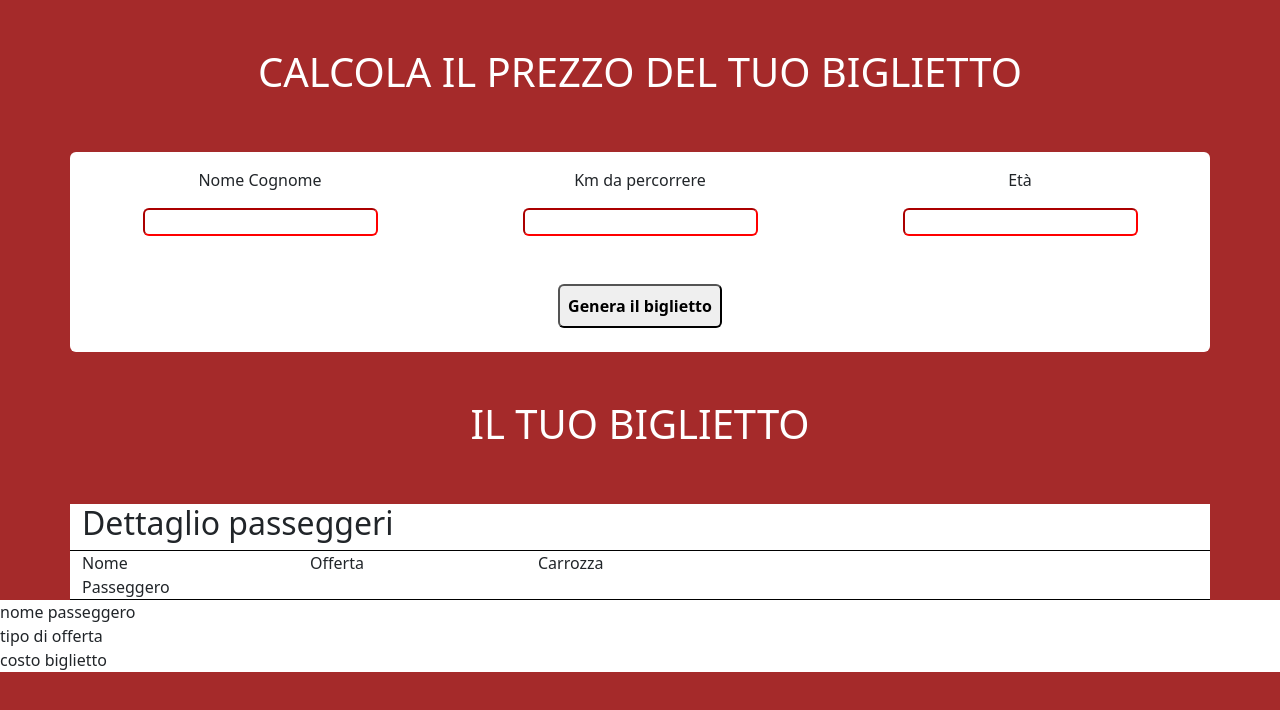
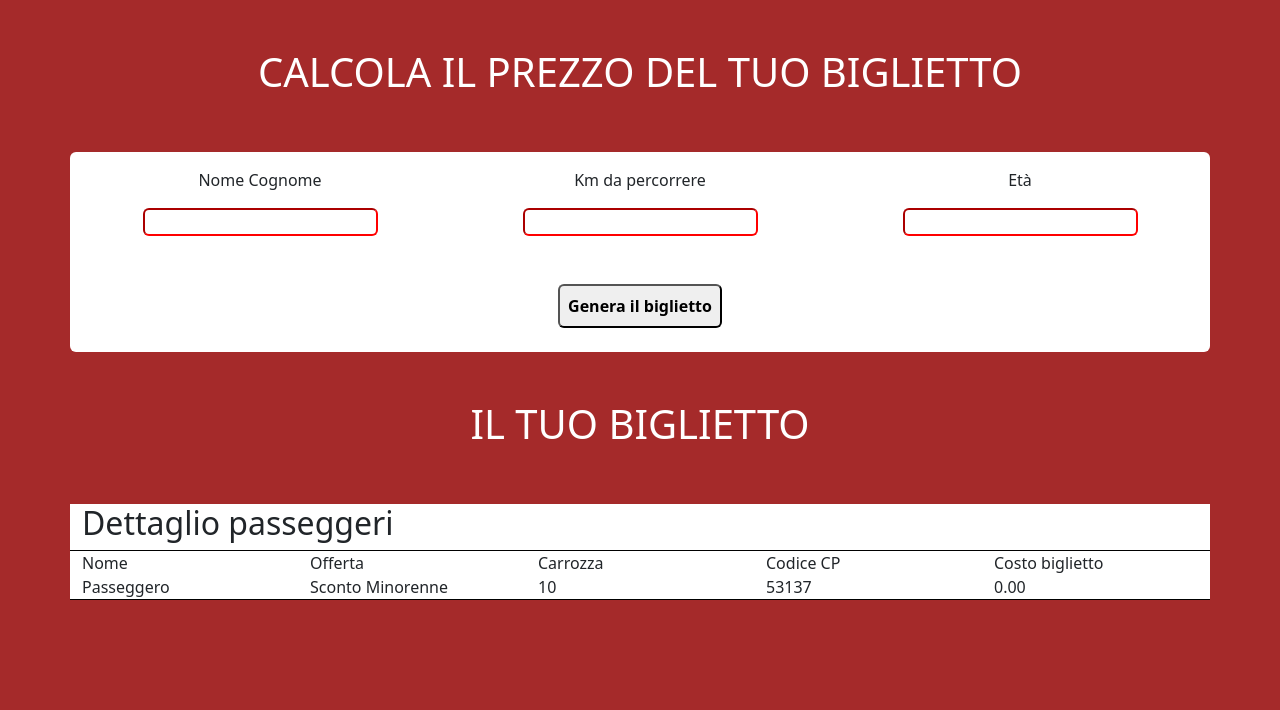
Before and after one commit to marcoarnulfo/js-biglietto-treno-form, a plain HTML site: page index.html in a window 1280 px wide. Both pictures are taken after a click on the button "Genera il biglietto". Drawn offline with nearby package versions, Linux system fonts and the light colour scheme.

Commit message:
end project

```diff
--- a/assets/js/main.js
+++ b/assets/js/main.js
@@ -31,9 +31,23 @@ buttonGenerator.addEventListener("click" , function(){
     const scontoOver = (price - price * discountOver)
 
     if (userAge.value < 18){
-        console.log(scontoMinorenne.toFixed(2) , "applicato sconto minorenne");
+        document.getElementById("nome_del_passeggero").innerHTML = nomeUtente.value
+        document.getElementById("tipo_sconto").innerHTML = "Sconto Minorenne"
+        document.getElementById("numero_carrozza").innerHTML = Math.floor((Math.random() * 10) + 1)
+        document.getElementById("codice_cp").innerHTML = Math.floor((Math.random() * 100000) + 1)
+        document.getElementById("costo_biglietto").innerHTML = scontoMinorenne.toFixed(2)
+
+        // console.log(scontoMinorenne.toFixed(2) , "applicato sconto minorenne");
+        // console.log(nomeUtente.value);
+        // console.log(userAge.value);
 
     } else if (userAge.value > 65){
-        console.log(scontoOver.toFixed(2) , "applicato sconto over65");
+        document.getElementById("nome_del_passeggero").innerHTML = nomeUtente.value
+        document.getElementById("tipo_sconto").innerHTML = "Sconto over 65"
+        document.getElementById("numero_carrozza").innerHTML = Math.floor((Math.random() * 10) + 1)
+        document.getElementById("codice_cp").innerHTML = Math.floor((Math.random() * 100000) + 1)
+        document.getElementById("costo_biglietto").innerHTML = scontoOver.toFixed(2)
+
+        // console.log(scontoOver.toFixed(2) , "applicato sconto over65");
     }
 })
--- a/index.html
+++ b/index.html
@@ -60,32 +60,15 @@
                 <div id="numero_carrozza"></div>
             </div>
             <div class="col">
-                <div></div>
+                <div> Codice CP</div>
+                <div id="codice_cp"></div>
             </div>
-            <div class="col"></div>
+            <div class="col">
+                <div>Costo biglietto</div>
+                <div id="costo_biglietto"></div>
+            </div>
         </div>
     </div>
-
-
-
-
-    <div class="passeggero">
-        nome passeggero
-    </div>
-
-    <div class="offerta">
-        tipo di offerta
-    </div>
-
-    <div class="biglietto">
-        costo biglietto
-    </div>
-
-
-
-
-
-
 
 
     <script src="https://cdn.jsdelivr.net/npm/bootstrap@5.2.2/dist/js/bootstrap.bundle.min.js" integrity="sha384-OERcA2EqjJCMA+/3y+gxIOqMEjwtxJY7qPCqsdltbNJuaOe923+mo//f6V8Qbsw3" crossorigin="anonymous"></script>
```
